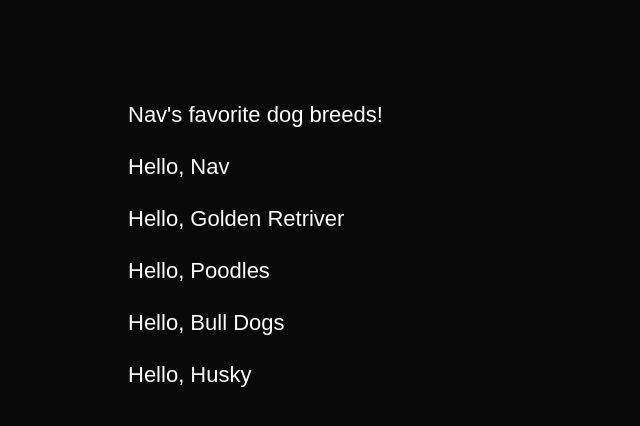
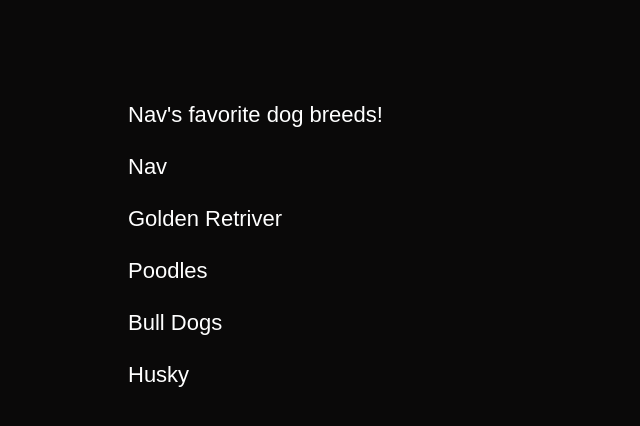
Before and after one commit to navdeep2727/W10App, a Flask app: page /hello/Nav in a window 1280 px wide. Shown: the top 426 px of the page, without its empty margins (0-640 px from the left). Run offline with Flask 3, Linux system fonts and the light colour scheme.

Commit message:
Update name.html

```diff
--- a/templates/name.html
+++ b/templates/name.html
@@ -4,5 +4,5 @@
 <p> {{Sname}}'s favorite dog breeds!</p>
 
 {% for name in nameList %}
-<p> Hello, {{name}}</p>
+<p>{{name}}</p>
 {% endfor %}
```
